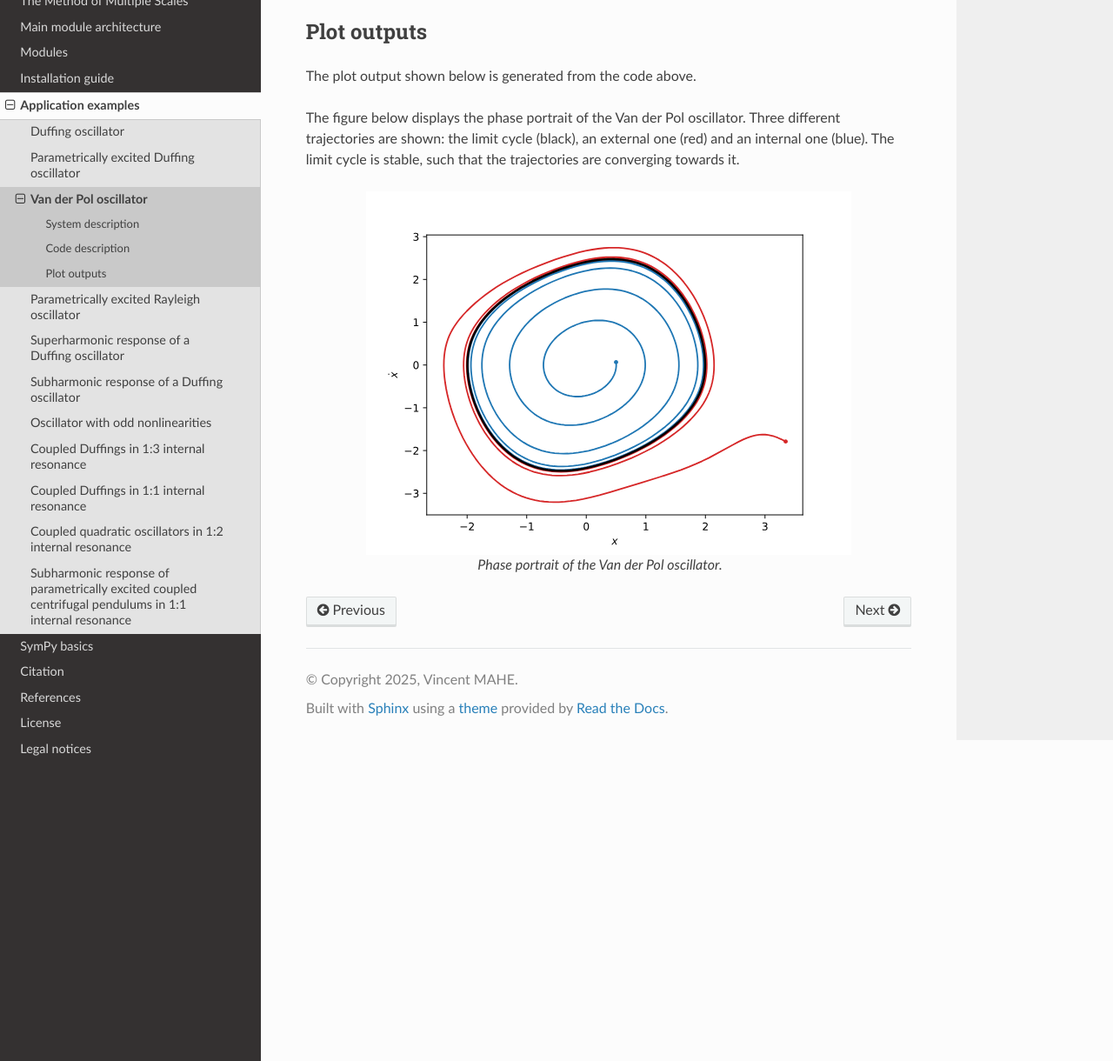
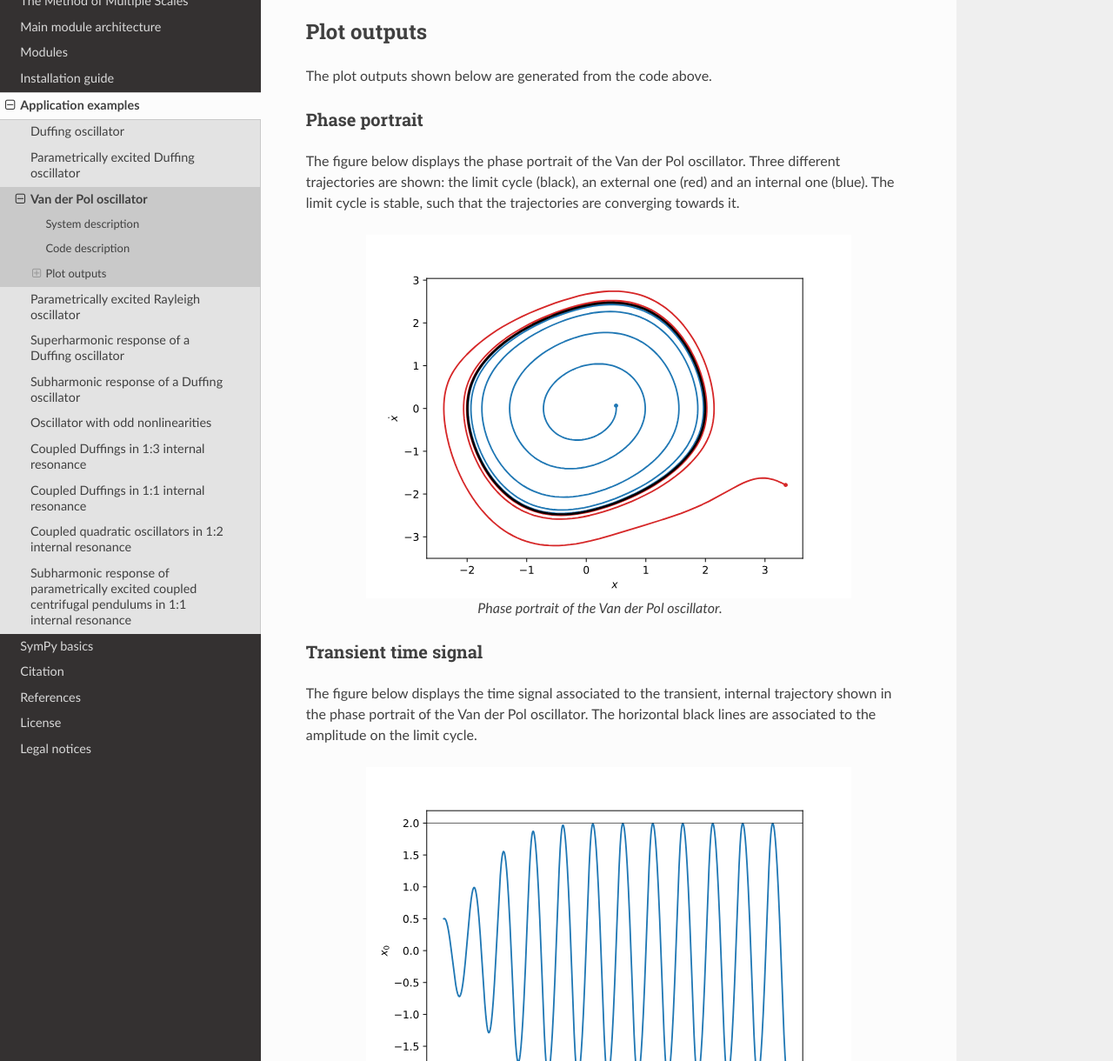
Before and after one commit to VinceECN/OSCILATE, a Sphinx documentation site: the page built from docs/source/examples/VdP.rst, in a window 1280 px wide and 1400 px high, scrolled down 1372 px, cut to the strip 180-1400 px from the top of the window. Shown: the whole strip at 87% size. Built offline with Sphinx 7.4.7 and the Read the Docs theme 3.1.0, drawn with Linux system fonts in a browser that asks for light colours; cross-references to code outside the pages are shown as plain code; some of the changed text lies outside the part shown.

Commit message:
add a time signal in the VdP oscillator example

```diff
--- a/docs/source/examples/VdP.rst
+++ b/docs/source/examples/VdP.rst
@@ -64,8 +64,11 @@ The script below allows to
 
 Plot outputs
 ^^^^^^^^^^^^
-The plot output shown below is generated from the code above.
+The plot outputs shown below are generated from the code above.
 
+
+Phase portrait
+~~~~~~~~~~~~~~
 The figure below displays the phase portrait of the Van der Pol oscillator. Three different trajectories are shown: the limit cycle (black), an external one (red) and an internal one (blue). The limit cycle is stable, such that the trajectories are converging towards it.
 
 .. figure:: /_static/examples/VdP_plots/phase_portrait.svg
@@ -74,3 +77,14 @@ The figure below displays the phase portrait of the Van der Pol oscillator. Thre
    :align: center
 
    Phase portrait of the Van der Pol oscillator.
+
+Transient time signal
+~~~~~~~~~~~~~~~~~~~~~
+The figure below displays the time signal associated to the transient, internal trajectory shown in the phase portrait of the Van der Pol oscillator. The horizontal black lines are associated to the amplitude on the limit cycle.
+
+.. figure:: /_static/examples/VdP_plots/time_signal.svg
+   :alt: Time signal
+   :width: 80%
+   :align: center
+
+   Transient response of the Van der Pol oscillator.
```
Also changed, not shown: docs/source/_static/examples/Duffing_SupH_plots/FRC_a.svg (added), docs/source/_static/examples/Duffing_SupH_plots/FRC_beta.svg (added), docs/source/_static/examples/VdP_plots/time_signal.svg (added), 2 other files.
